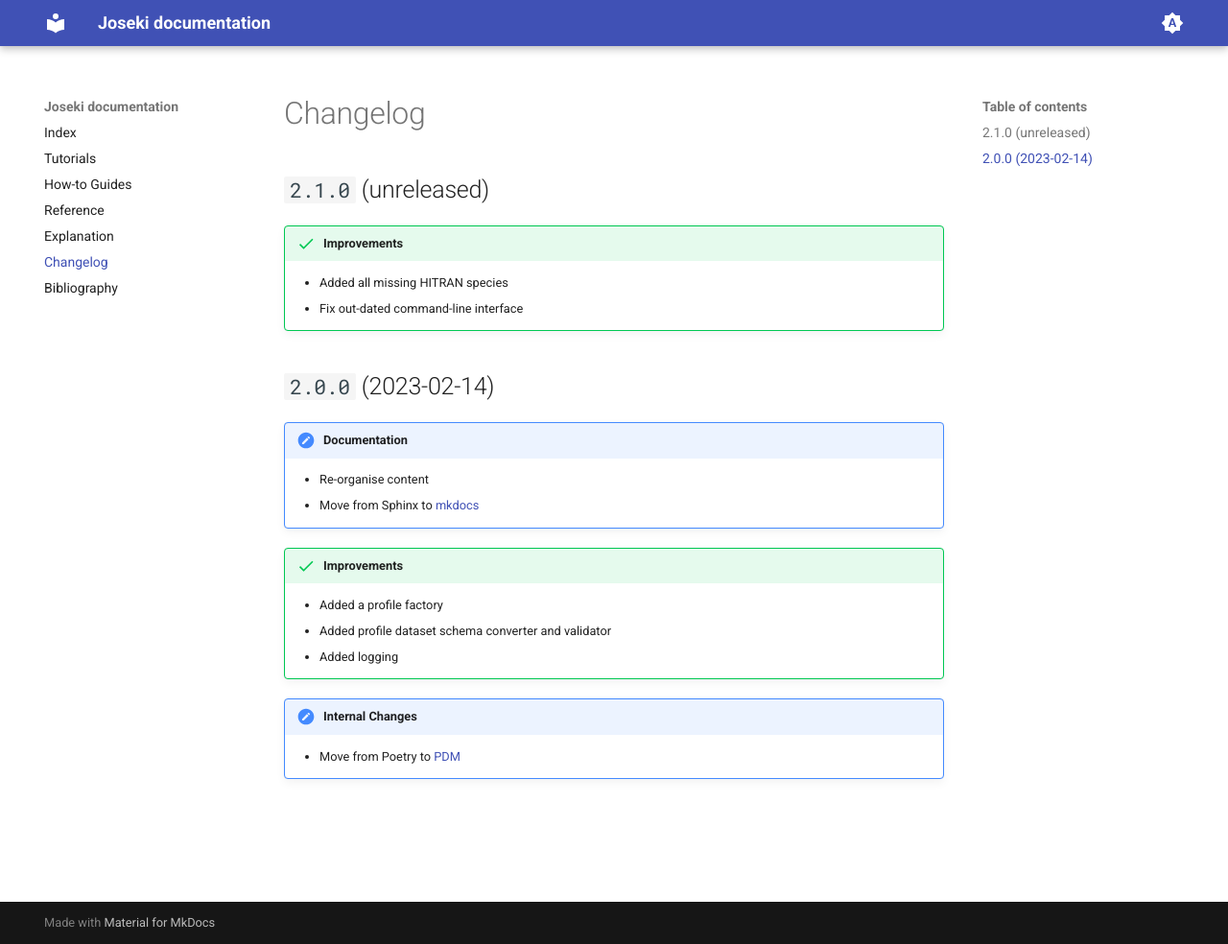
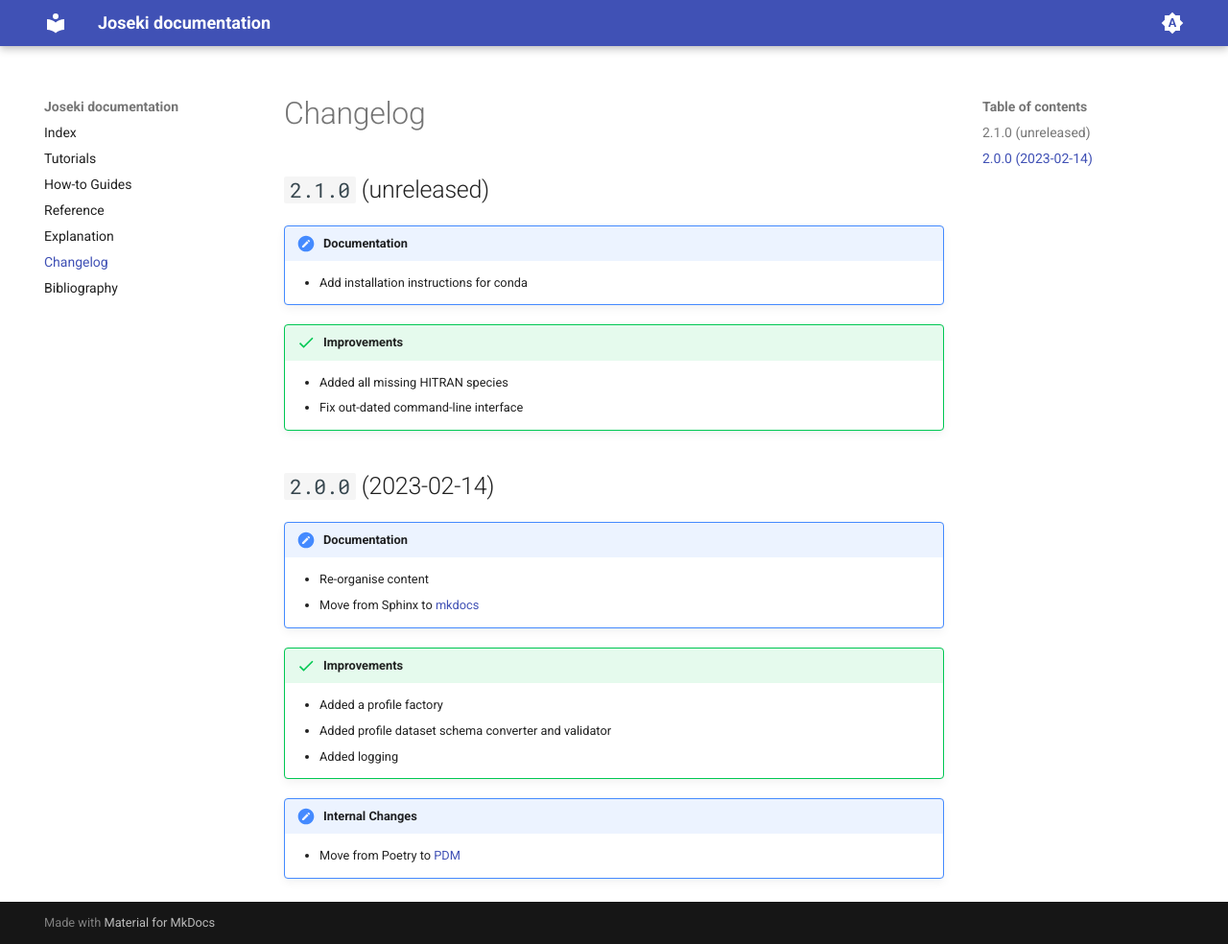
Before and after one commit to rayference/joseki, an MkDocs documentation site: the page built from docs/changelog.md, in a window 1280 px wide and 984 px high. Shown: the whole window at 96% size. Built offline with MkDocs 1.6.1 and Material for MkDocs 9.7.7, drawn with Linux system fonts in a browser that asks for light colours.

Commit message:
Update changelog

```diff
--- a/docs/changelog.md
+++ b/docs/changelog.md
@@ -1,4 +1,9 @@
 ## `2.1.0` (unreleased)
+
+!!! help "Documentation"
+
+    * Add installation instructions for conda
+
 
 !!! success "Improvements"
 
```
